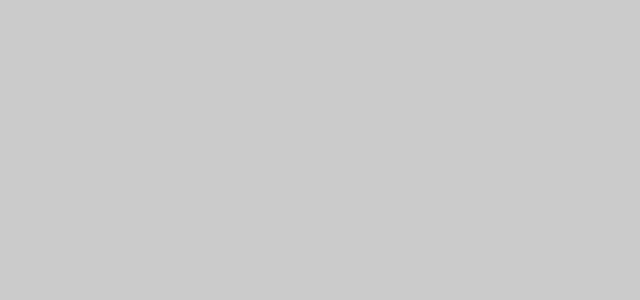
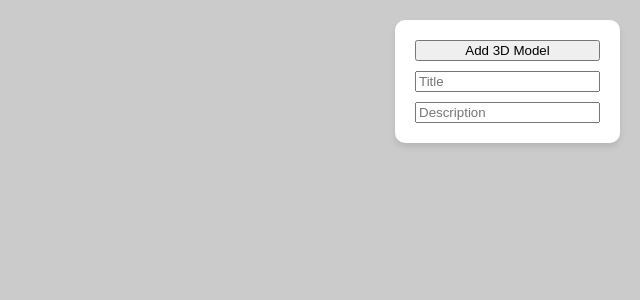
Before and after one commit to art3miz18/Three-JS-dashboard, a React (Create React App) app: page / in a window 1280 px wide. Shown: the top 300 px of the page, without its empty margins (640-1280 px from the left). Built offline with nearby package versions, Linux system fonts and the light colour scheme.

Commit message:
Added AnnotationPanel compoent, loads file from explorer and handled loading file
--- moved App.js into component directory
-- changes in project struct

```diff
--- a/src/App.js
+++ /dev/null
@@ -1,41 +0,0 @@
-import React, { useEffect, useRef , useState} from 'react';
-import { setupScene } from './three/setupScene';
-import DragAndDrop from './three/dragAndDrop';
-
-
-function App() {
-  const mountRef = useRef(null);
-  const [threeObjects, setThreeObjects] = useState({});
-  const [initialized, setInitialized] = useState(false);
-
-  useEffect(() => {
-
-    const { scene, camera, renderer ,controls} = setupScene();
-    setThreeObjects({ scene, camera, renderer, controls });
-    setInitialized(true);
-
-    mountRef.current.appendChild(renderer.domElement);
-    //render loop
-    const animate = () => {
-      requestAnimationFrame(animate);
-      renderer.render(scene, camera);
-    };
-    animate();
-
-    // Cleanup function to remove the renderer from the DOM and clear event listeners
-    return () => {
-      mountRef.current.removeChild(renderer.domElement);
-    };
-  }, []);
-
-  return <div ref={mountRef} style={{ width: '100%', height: '100%' }}>
-    { initialized && <DragAndDrop{...threeObjects}
-        onModelLoaded={() => {
-          console.log('Model loaded!');
-          // Additional actions after model load if necessary
-        }}
-      />}
-  </div>;
-}
-
-export default App;
--- /dev/null
+++ b/src/components/App.js
@@ -0,0 +1,63 @@
+import React, { useEffect, useRef , useState} from 'react';
+import AnnotationPanel  from './annotationPanel';
+import { setupScene } from '../three/setupScene';
+import { loadModelFromFile } from '../three/loadModel';
+import DragAndDrop from '../three/dragAndDrop';
+
+
+function App() {
+  const mountRef = useRef(null);
+  const [threeObjects, setThreeObjects] = useState({ scene: null, camera: null, renderer: null, controls: null });
+  const [initialized, setInitialized] = useState(false);
+
+  const handleModelLoaded = (file) =>{
+    if (threeObjects.scene && threeObjects.camera && threeObjects.controls) {
+      loadModelFromFile(file, threeObjects.camera, threeObjects.scene, threeObjects.controls);
+    }
+  };
+
+
+  useEffect(() => {
+
+    const { scene, camera, renderer ,controls} = setupScene();
+    setThreeObjects({ scene, camera, renderer, controls });
+    setInitialized(true);
+
+
+    mountRef.current.appendChild(renderer.domElement);
+
+    //render loop
+    const animate = () => {
+      requestAnimationFrame(animate);
+      renderer.render(scene, camera);
+    };
+    animate();
+
+    const onWindowResize = () => {
+      camera.aspect = window.innerWidth / window.innerHeight;
+      camera.updateProjectionMatrix();
+      renderer.setSize(window.innerWidth, window.innerHeight);
+      controls.update();
+    };
+
+
+    window.addEventListener('resize', onWindowResize, false);
+
+    // Cleanup function to remove the renderer from the DOM and clear event listeners
+    return () => {
+      mountRef.current.removeChild(renderer.domElement);
+      window.removeEventListener('resize',onWindowResize, false);
+    };
+  }, []);
+
+  return <div ref={mountRef} style={{ width: '100vw', height: '100vh' }}>
+    { initialized && (
+        <>
+          <DragAndDrop {...threeObjects} onModelLoaded={handleModelLoaded} />
+          <AnnotationPanel onModelLoaded={handleModelLoaded} />
+        </>
+      )}
+  </div>;
+}
+
+export default App;
--- /dev/null
+++ b/src/components/annotationPanel.js
@@ -0,0 +1,37 @@
+import React, { useState } from 'react';
+import '../styles/annotationPanel.css'; // Make sure to create and import your CSS file
+
+
+const AnnotationPanel = ({ onModelLoaded }) => {
+  const [title, setTitle] = useState('');
+  const [description, setDescription] = useState('');
+
+  const handleFileChange = (event) => {
+    const file = event.target.files[0];
+    if (file) {
+      // Implement model loading logic or use passed `onModelLoaded` callback
+      console.log("Model file selected:", file.name);
+      onModelLoaded(file);
+    }
+  };
+
+  return (
+    <div className="annotation-panel">
+      <input type="file" id="fileInput" style={{ display: 'none' }} onChange={handleFileChange} />
+      <button onClick={() => document.getElementById('fileInput').click()}>Add 3D Model</button>
+      <input
+        value={title}
+        onChange={(e) => setTitle(e.target.value)}
+        placeholder="Title"
+      />
+      <input
+        value={description}
+        onChange={(e) => setDescription(e.target.value)}
+        placeholder="Description"
+      />
+      {/* Add more UI elements as needed */}
+    </div>
+  );
+};
+
+export default AnnotationPanel;
--- a/src/index.js
+++ b/src/index.js
@@ -1,7 +1,7 @@
 import React from 'react';
 import ReactDOM from 'react-dom/client';
 import './index.css';
-import App from './App';
+import App from './components/App';
 import reportWebVitals from './reportWebVitals';
 
 const root = ReactDOM.createRoot(document.getElementById('root'));
--- /dev/null
+++ b/src/styles/annotationPanel.css
@@ -0,0 +1,12 @@
+.annotation-panel {
+    position: fixed;
+    top: 20px;
+    right: 20px;
+    background-color: white;
+    padding: 20px;
+    border-radius: 10px;
+    box-shadow: 0 4px 6px rgba(0,0,0,0.1);
+    display: flex;
+    flex-direction: column;
+    gap: 10px;
+  }
--- a/src/three/dragAndDrop.js
+++ b/src/three/dragAndDrop.js
@@ -1,5 +1,4 @@
 import React, { useState, useEffect } from 'react';
-import { setupScene } from './setupScene';
 import { loadModelFromFile } from './loadModel';
 import { setupInteractionHandler } from './interactionHandler';
 
@@ -26,7 +25,7 @@ const DragAndDrop = ({ onModelLoaded, scene, camera, controls, renderer }) => {
       event.preventDefault();
       setIsDragging(false);
     };
-    // const {renderer} = setupScene();
+
     const cleanupInteraction = setupInteractionHandler(scene, camera, renderer);
     // Add event listeners to the document
     document.addEventListener('dragover', handleDragOver);
```
Also changed, not shown: src/three/interactionHandler.js (+0 -13 lines).
